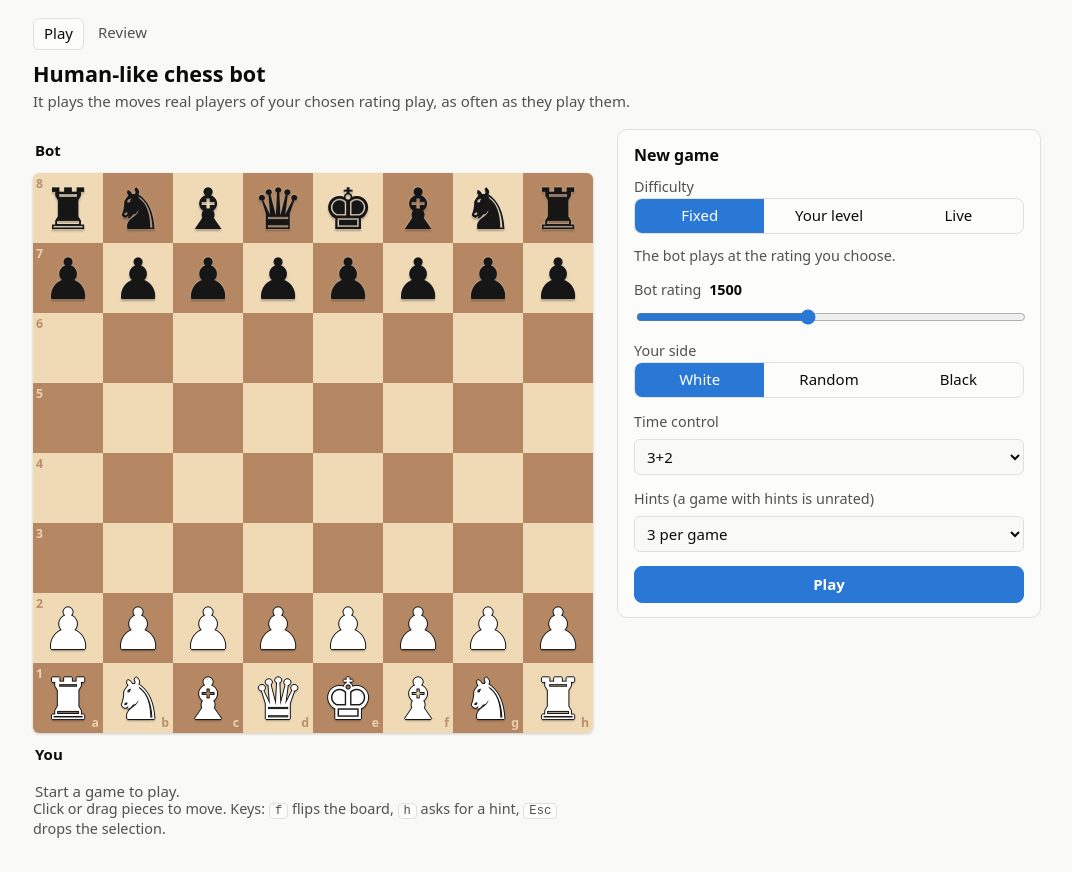
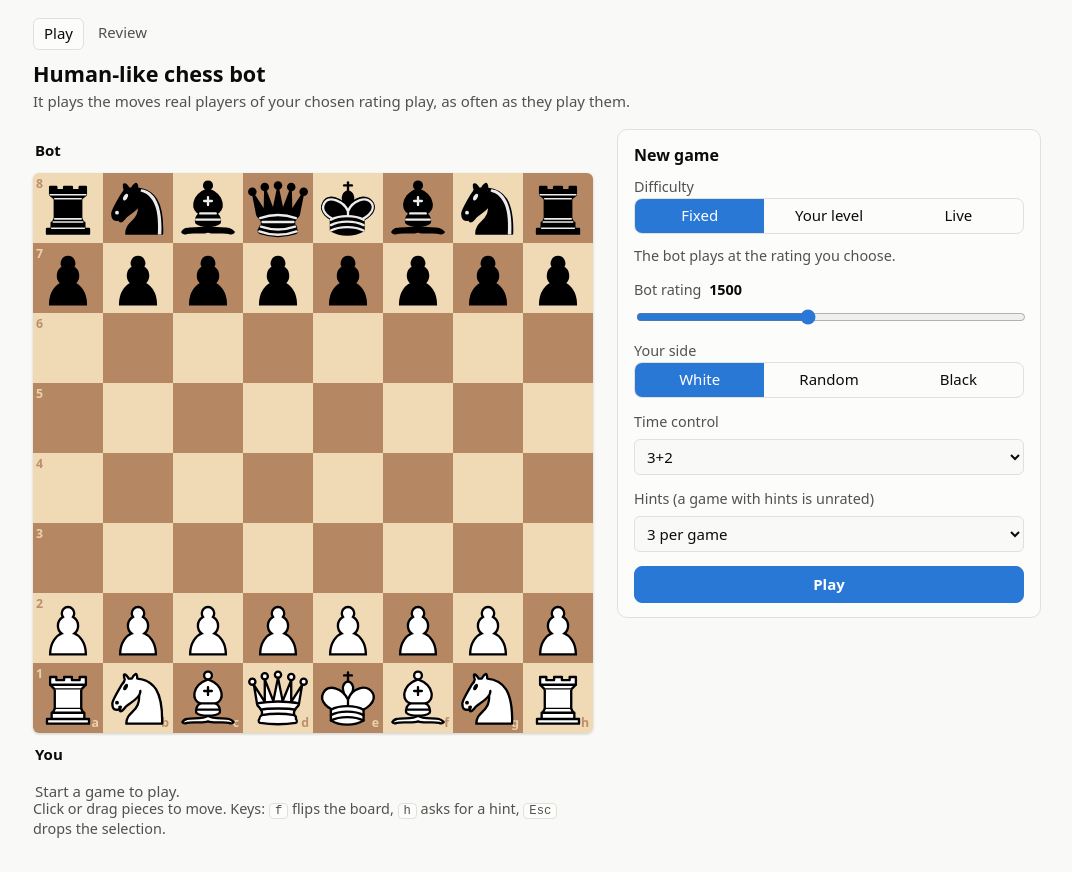
Before and after one commit to yatharthjag2008/Chess_Engine, a plain HTML site: page web/index.html in a window 1280 px wide. Shown: the whole page, without its empty margins (103-1175 px from the left). Drawn offline with Linux system fonts and the light colour scheme; no server answers.

Commit message:
web: the board draws SVG pieces (on squares, while dragging and in the promotion choice) instead of Unicode symbols
Co-Authored-By: Claude Opus 5.5 <noreply@anthropic.com>

```diff
--- a/web/css/style.css
+++ b/web/css/style.css
@@ -17,9 +17,6 @@
   --selected: rgba(42, 120, 214, 0.45);
   --target-dot: rgba(11, 11, 11, 0.28);
   --check: radial-gradient(circle, rgba(227, 73, 72, 0.95) 0%, rgba(227, 73, 72, 0.55) 45%, rgba(227, 73, 72, 0) 75%);
-  --piece-white: #ffffff;
-  --piece-black: #161616;
-  --piece-outline: #161616;
   --bar: #2a78d6;
   --radius: 10px;
   --board-size: min(92vw, 560px);
@@ -129,17 +126,25 @@ body {
 .square.dark .coord { color: var(--square-light); }
 
 .piece {
-  font-size: 10.2cqw;
-  line-height: 1;
+  width: 100%;
+  height: 100%;
+  background: center / 100% 100% no-repeat;
   cursor: grab;
   position: relative;
   z-index: 1;
 }
-/* Outlines drawn with shadows, so they do not eat into the white fill as a text stroke does. */
-.piece.white { color: var(--piece-white);
-  text-shadow: 1px 0 var(--piece-outline), -1px 0 var(--piece-outline), 0 1px var(--piece-outline),
-               0 -1px var(--piece-outline), 0 2px 2px rgba(0, 0, 0, 0.35); }
-.piece.black { color: var(--piece-black); text-shadow: 0 0 2px rgba(255, 255, 255, 0.55), 0 2px 2px rgba(0, 0, 0, 0.3); }
+.piece[data-piece="wk"] { background-image: url("../pieces/wK.svg"); }
+.piece[data-piece="wq"] { background-image: url("../pieces/wQ.svg"); }
+.piece[data-piece="wr"] { background-image: url("../pieces/wR.svg"); }
+.piece[data-piece="wb"] { background-image: url("../pieces/wB.svg"); }
+.piece[data-piece="wn"] { background-image: url("../pieces/wN.svg"); }
+.piece[data-piece="wp"] { background-image: url("../pieces/wP.svg"); }
+.piece[data-piece="bk"] { background-image: url("../pieces/bK.svg"); }
+.piece[data-piece="bq"] { background-image: url("../pieces/bQ.svg"); }
+.piece[data-piece="br"] { background-image: url("../pieces/bR.svg"); }
+.piece[data-piece="bb"] { background-image: url("../pieces/bB.svg"); }
+.piece[data-piece="bn"] { background-image: url("../pieces/bN.svg"); }
+.piece[data-piece="bp"] { background-image: url("../pieces/bP.svg"); }
 .piece.dragging { opacity: 0.35; }
 .drag-ghost { position: fixed; pointer-events: none; z-index: 50; transform: translate(-50%, -50%); }
 .board.locked .piece { cursor: default; }
@@ -149,7 +154,9 @@ body {
   background: rgba(0, 0, 0, 0.35); z-index: 10;
 }
 .promotion .choices { display: flex; gap: 6px; background: var(--surface); padding: 10px; border-radius: var(--radius); }
-.promotion button { font-size: 2.6rem; width: 64px; height: 64px; line-height: 1; }
+.promotion button { width: 64px; height: 64px; padding: 4px; border: 1px solid var(--line); border-radius: 8px;
+  background-color: var(--surface); background-origin: content-box; background-size: contain; cursor: pointer; }
+.promotion button:hover { background-color: var(--line); }
 
 .result-banner {
   position: absolute; left: 50%; top: 50%; transform: translate(-50%, -50%); z-index: 9;
--- a/web/js/board.js
+++ b/web/js/board.js
@@ -12,18 +12,20 @@
 // piece there (mouse, pen or touch). The board only offers legal moves (it is given the
 // list by the server, it does not know the rules itself). Promotions ask which piece to take.
 //
-// Pieces are Unicode chess symbols (the filled set for both colours, coloured with CSS),
-// so there are no image files and no third-party code.
+// Pieces are SVG images (the cburnett set in web/pieces/, see its LICENSE.txt), drawn by style.css from
+// each piece's data-piece attribute ("wk", "bn", ...), so the board itself has no image paths.
 
 export const START_FEN = "rnbqkbnr/pppppppp/8/8/8/8/PPPPPPPP/RNBQKBNR w KQkq - 0 1";
 export const FILES = "abcdefgh";
 
-// U+FE0E asks for the text (not emoji) presentation of the symbol.
-const GLYPHS = { k: "♚", q: "♛", r: "♜", b: "♝", n: "♞", p: "♟" };
 const NAMES = { k: "king", q: "queen", r: "rook", b: "bishop", n: "knight", p: "pawn" };
 
-export function glyph(type) {
-  return GLYPHS[type] + "︎";
+/** A piece element: `color` "white" | "black", `type` "k" | "q" | ... (the image comes from style.css). */
+export function pieceEl(color, type, tag = "span") {
+  const el = document.createElement(tag);
+  el.className = `piece ${color}`;
+  el.dataset.piece = color[0] + type;
+  return el;
 }
 
 /** Parse the piece placement and side to move of a FEN.
@@ -41,7 +43,7 @@ export function parseFen(fen) {
         file += Number(ch);
       } else {
         const type = ch.toLowerCase();
-        if (!GLYPHS[type]) throw new Error(`bad FEN piece: ${ch}`);
+        if (!NAMES[type]) throw new Error(`bad FEN piece: ${ch}`);
         pieces.set(FILES[file] + rank, { color: ch === type ? "black" : "white", type });
         file += 1;
       }
@@ -131,7 +133,8 @@ export class Board {
       const ghost = source.cloneNode(true);
       ghost.classList.remove("dragging");
       ghost.classList.add("drag-ghost");
-      ghost.style.fontSize = `${this.el.getBoundingClientRect().width * 0.102}px`;
+      const size = this.el.getBoundingClientRect().width / 8;
+      ghost.style.width = ghost.style.height = `${size}px`;
       document.body.append(ghost);
       drag.ghost = ghost;
     }
@@ -219,11 +222,9 @@ export class Board {
       const box = document.createElement("div");
       box.className = "choices";
       for (const type of order) {
-        const button = document.createElement("button");
+        const button = pieceEl(this.mover, type, "button");
         button.type = "button";
         button.dataset.promotion = type;
-        button.className = `piece ${this.mover}`;
-        button.textContent = glyph(type);
         button.setAttribute("aria-label", `promote to ${NAMES[type]}`);
         button.addEventListener("click", (event) => { event.stopPropagation(); finish(type); });
         box.append(button);
@@ -282,11 +283,7 @@ export class Board {
       if (index % 8 === 0) cell.append(coordinate("rank", square[1]));
       if (index >= 56) cell.append(coordinate("file", square[0]));
       if (piece) {
-        const span = document.createElement("span");
-        span.className = `piece ${piece.color}`;
-        span.dataset.piece = piece.color[0] + piece.type;
-        span.textContent = glyph(piece.type);
-        cell.append(span);
+        cell.append(pieceEl(piece.color, piece.type));
         cell.classList.add("occupied");
       }
       fragment.append(cell);
```
Also changed, not shown: web/tests/tests.js (+3 -2 lines).
